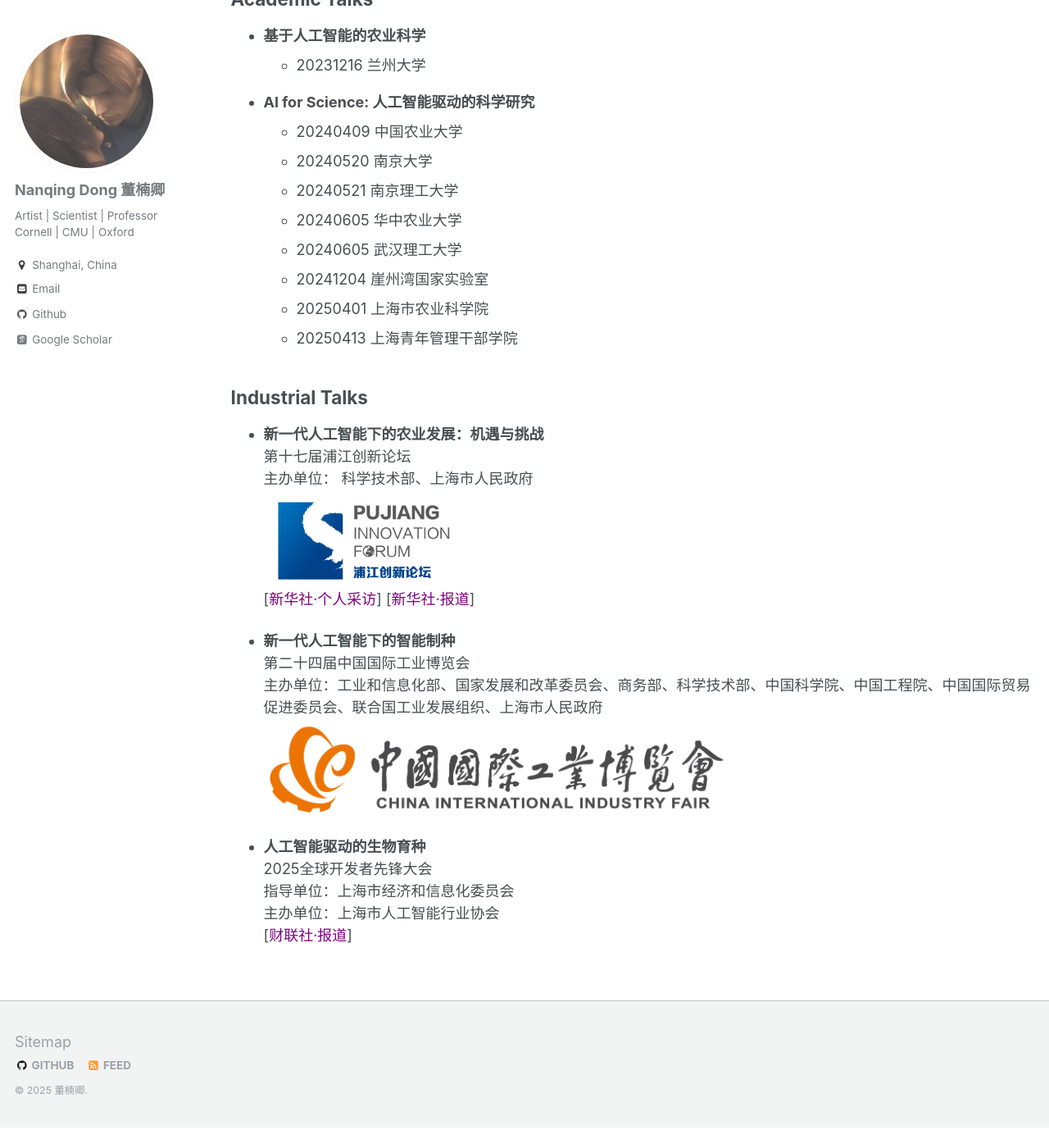
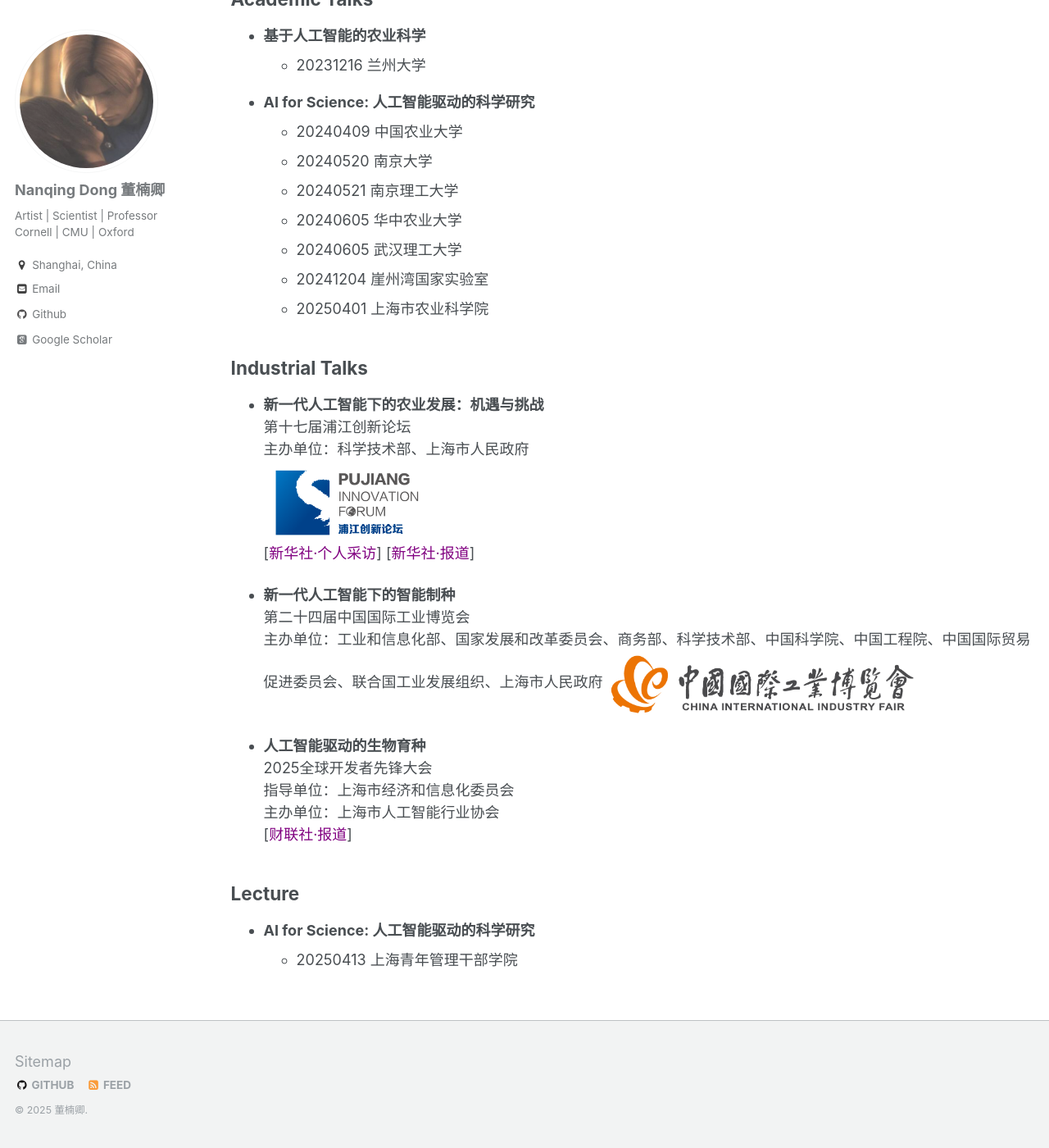
Before and after one commit to eveningdong/eveningdong.github.io, a Jekyll site: the page built from _pages/talk.md, in a window 1280 px wide and 1400 px high, scrolled down 206 px. Shown: the whole window at 82% size. Built offline with Jekyll 4.4.1, drawn with Linux system fonts in a browser that asks for light colours; some web fonts are replaced; before the commit the page ends 1581 px from its top, so only the background shows below that.

Commit message:
Update talk.md

```diff
--- a/_pages/talk.md
+++ b/_pages/talk.md
@@ -72,18 +70,23 @@
 ## Industrial Talks
 * **新一代人工智能下的农业发展：机遇与挑战**
   第十七届浦江创新论坛
-  主办单位： 科学技术部、上海市人民政府
-  <a><img src="https://eveningdong.github.io/images/pjforum.png" alt="drawing" style="height:120px;"/></a>
+  主办单位：科学技术部、上海市人民政府
+  <a><img src="https://eveningdong.github.io/images/pjforum.png" alt="drawing" style="height:100px;"/></a>
   [[<span style="color:purple">新华社·个人采访</span>]](https://app.xinhuanet.com/news/article.html?articleId=c4587bedd6695594224a497ca8839e37&timestamp=97173)
   [[<span style="color:purple">新华社·报道</span>]](https://h.xinhuaxmt.com/vh512/share/12182960?d=134da0e&channel=weixin)
 
 * **新一代人工智能下的智能制种**
   第二十四届中国国际工业博览会
   主办单位：工业和信息化部、国家发展和改革委员会、商务部、科学技术部、中国科学院、中国工程院、中国国际贸易促进委员会、联合国工业发展组织、上海市人民政府
-  <a><img src="https://eveningdong.github.io/images/ciif.jpg" alt="drawing" style="height:120px;"/></a>
+  <a><img src="https://eveningdong.github.io/images/ciif.jpg" alt="drawing" style="height:80px;"/></a>
 
 * **人工智能驱动的生物育种**
   2025全球开发者先锋大会
   指导单位：上海市经济和信息化委员会
   主办单位：上海市人工智能行业协会
   [[<span style="color:purple">财联社·报道</span>]](https://www.cls.cn/detail/1950965)
+
+
+## Lecture
+* **AI for Science: 人工智能驱动的科学研究**
+  + 20250413 上海青年管理干部学院
```
Also changed, not shown: other parts of _pages/talk.md (+0 -2 lines).
